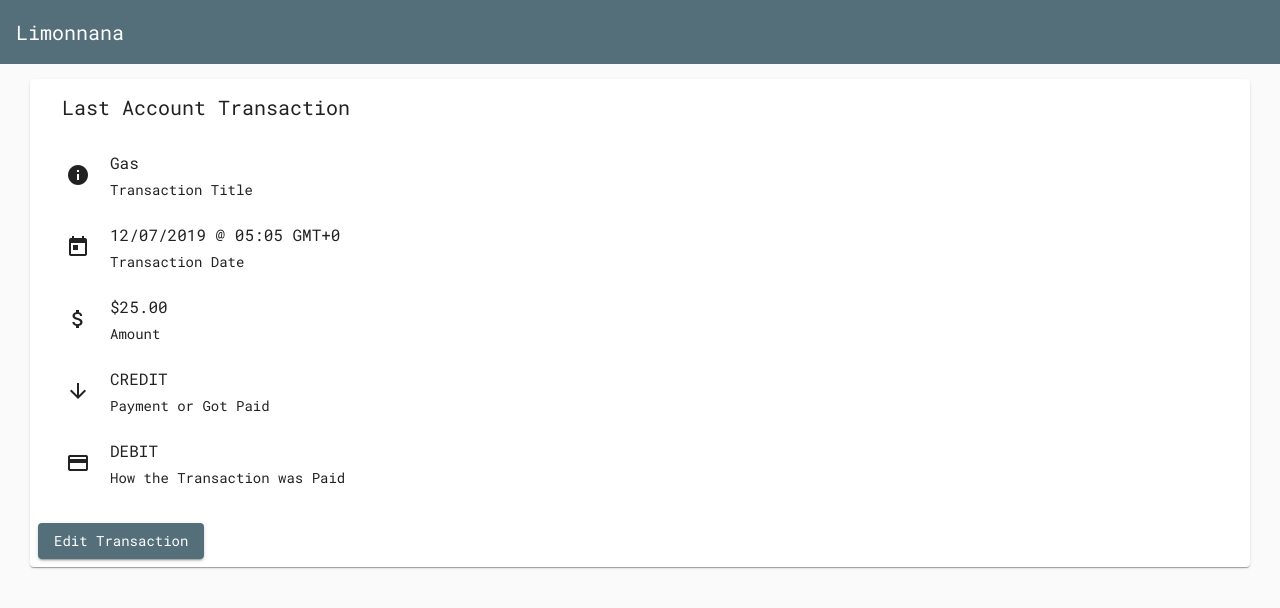
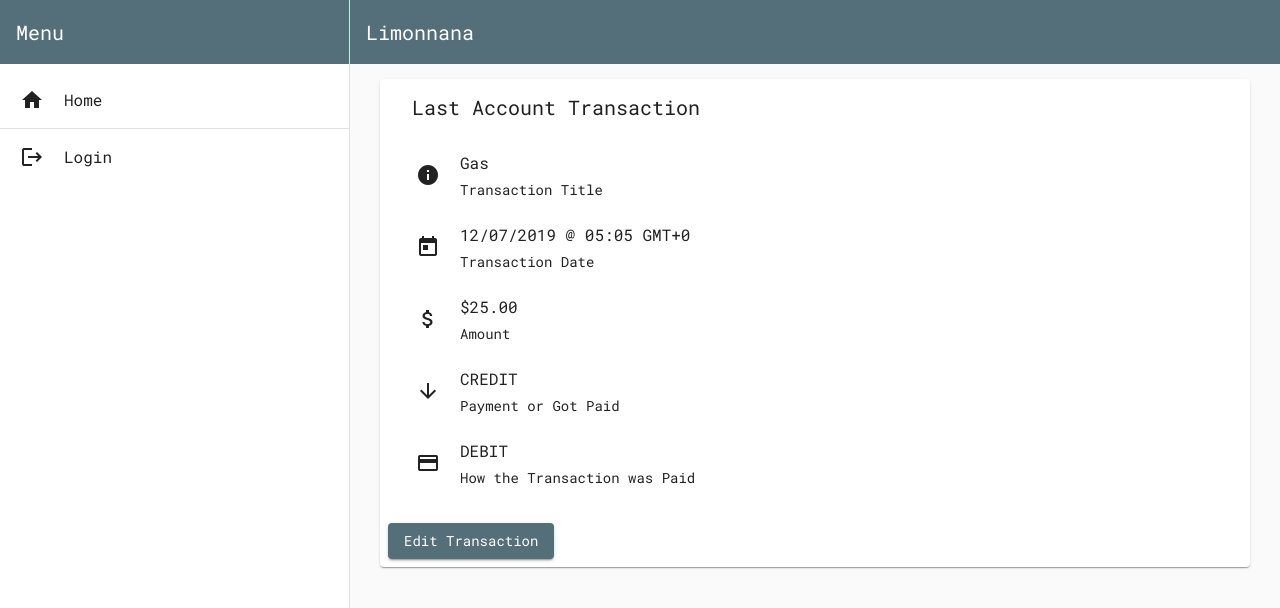
Before and after one commit to limonnana/angular8starter03, an Angular app: page / in a window 1280 px wide. Shown: the top 608 px of the page. Built offline with nearby package versions, Linux system fonts and the light colour scheme.

Commit message:
logic show link login logout

```diff
--- a/src/app/app.component.html
+++ b/src/app/app.component.html
@@ -3,9 +3,8 @@
     #appSideNav
     [mode]="viewportMobileQuery.matches ? 'over' : 'side'"
     [opened]="!viewportMobileQuery.matches"
-    [fixedInViewport]="viewportMobileQuery.matches" *ngIf="isLogged$ | async"
-  >
-    <mat-toolbar color="primary" *ngIf="isLogged$ | async">
+    [fixedInViewport]="viewportMobileQuery.matches">
+    <mat-toolbar color="primary">
       <mat-toolbar-row>
         <h1>Menu</h1>
         <span class="fill-space"></span>
@@ -15,18 +14,18 @@
       </mat-toolbar-row>
     </mat-toolbar>
 
-    <mat-nav-list *ngIf="isLogged$ | async">
+    <mat-nav-list>
       <!-- set the `routerLink` on the `mat-list-item` that way it will route if any of the list item is clicked -->
       <mat-list-item routerLink="/">
         <mat-icon matListIcon>home</mat-icon>
         <a matLine>Home</a>
       </mat-list-item>
       <mat-divider></mat-divider>
-      <mat-list-item routerLink="/accounts">
+      <mat-list-item routerLink="/accounts" *ngIf="isLogged$ | async">
         <mat-icon matListIcon>account_balance</mat-icon>
         <a matLine>Accounts</a>
       </mat-list-item>
-      <mat-list-item routerLink="/accounts/create">
+      <mat-list-item routerLink="/accounts/create" *ngIf="isLogged$ | async">
         <mat-icon matListIcon>add</mat-icon>
         <a matLine>Create Account</a>
       </mat-list-item>
@@ -34,6 +33,10 @@
          <mat-icon matListIcon>logout</mat-icon>
          <a matLine>Logout</a>
       </mat-list-item>
+      <mat-list-item (click)="login()" *ngIf="isLoggedOut">
+        <mat-icon matListIcon>logout</mat-icon>
+        <a matLine>Login</a>
+     </mat-list-item>
     </mat-nav-list>
   </mat-sidenav>
   <mat-sidenav-content class="main-content">
--- a/src/app/app.component.ts
+++ b/src/app/app.component.ts
@@ -16,6 +16,7 @@ export class AppComponent implements OnDestroy , OnInit{
   private _viewportQueryListener: () => void;
   isLogged$ : Observable<boolean>;
   isAuthenticated$: Observable<boolean>;
+  isLoggedOut : boolean;
   private credentials: Credentials | null = null;
 
   constructor(
@@ -31,18 +32,27 @@ export class AppComponent implements OnDestroy , OnInit{
       this.credentials = credentialsE;
       if(this.credentials){
       this.isLogged$ = of(true);
+      this.isLoggedOut = false;
+      }else{
+        this.isLogged$ = of(false);
+        this.isLoggedOut = true;
       }
     });
    }
 
   ngOnInit() {
     this.isLogged$ = this.credentialsService.isAuthenticated();
-    this.isLogged$.subscribe(res => console.log('THE ANSWER IS: ' + res));
+    this.isLogged$.subscribe(res =>   res == true ? this.isLoggedOut = false : this.isLoggedOut = true);
+
     //console.log('is authentik in header: ' + this.isLogged$)
   }
 
   ngOnDestroy(): void {
     this.viewportMobileQuery.removeEventListener('change', this._viewportQueryListener);
+  }
+
+  login(){
+    this.router.navigate(['login']);
   }
 
   logout() {
@@ -51,6 +61,7 @@ export class AppComponent implements OnDestroy , OnInit{
    // this.updateMenu();
    this.credentials = null;
    this.credentialsService.credentialsEEmitChange(this.credentials);
+   this.isLoggedOut = true;
    this.router.navigate(['login']);
    console.log('it has been logged out')
   }
```
